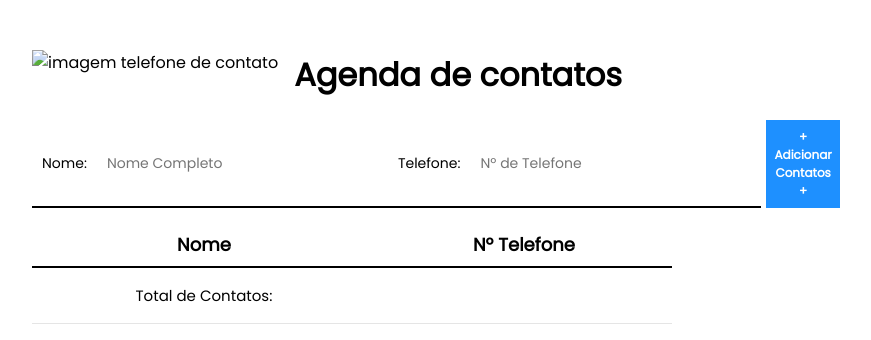
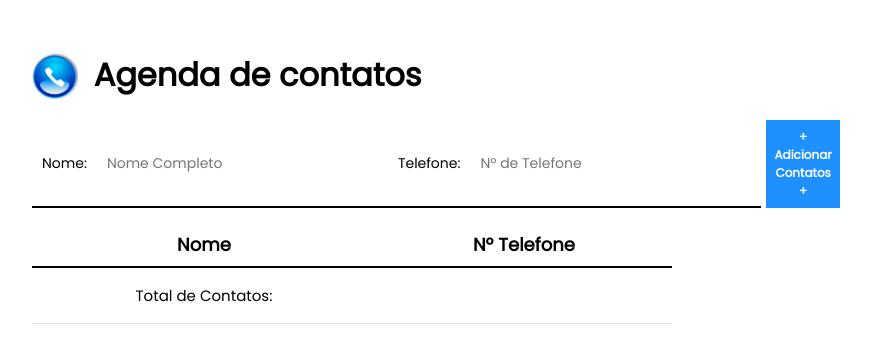
Before and after one commit to alderighi1979/agenda_telefonica, a plain HTML site: page index.html in a window 1280 px wide. Shown: the whole page, without its empty margins (128-999 px from the left). Drawn offline with Linux system fonts and the light colour scheme.

Commit message:
Update index.html

```diff
--- a/index.html
+++ b/index.html
@@ -12,7 +12,7 @@
 <body>
     <div class="container">
         <header>
-            <img src="/img/telefone.png" alt="imagem telefone de contato">
+            <img src="telefone.png" alt="imagem telefone de contato">
             <h1>Agenda de contatos</h1>
         </header>
         <form id="formulario">
```
